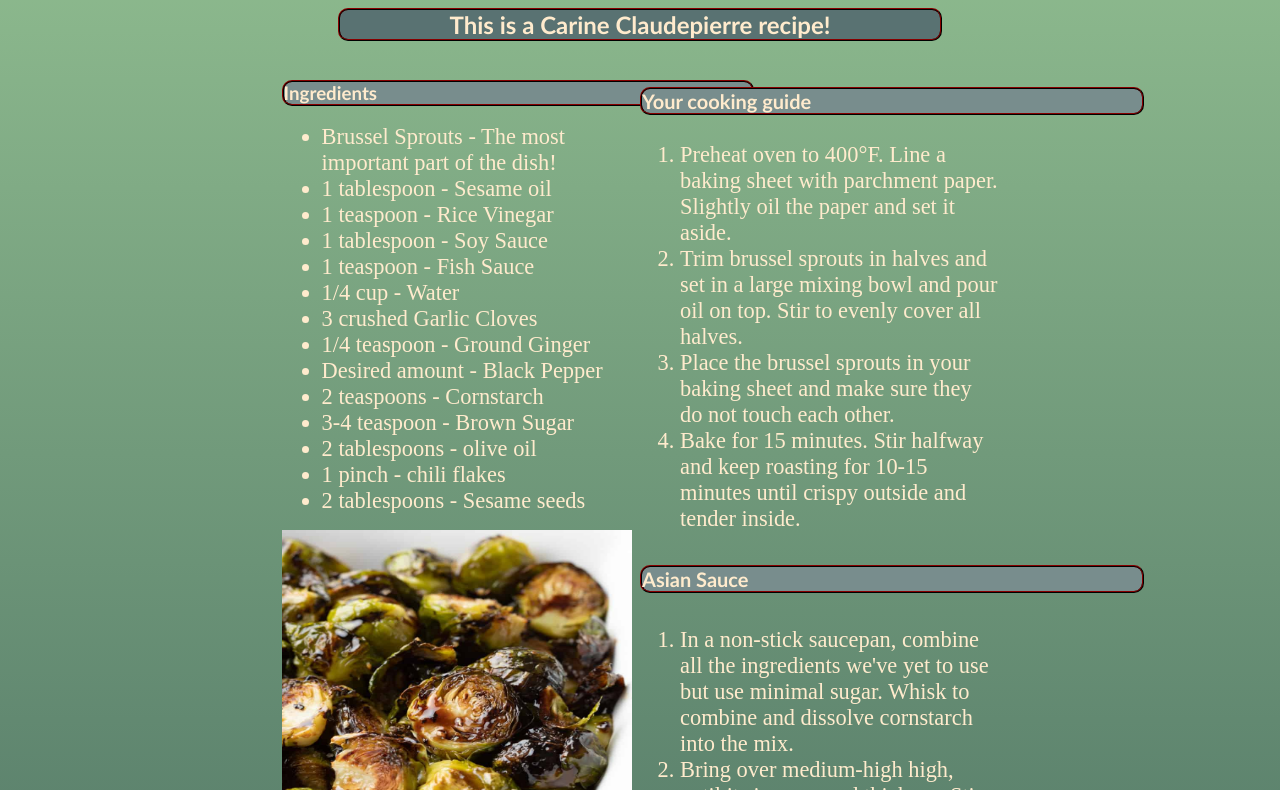
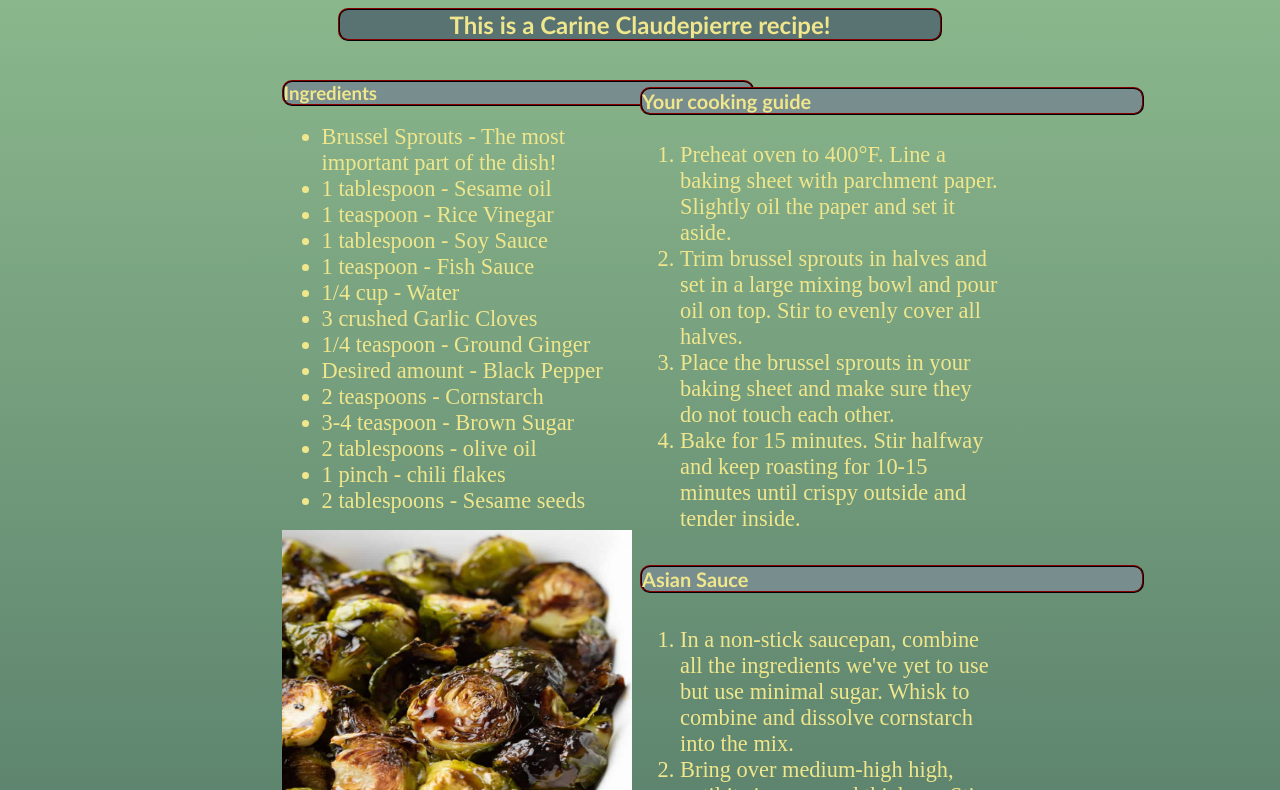
Before and after one commit to BrianMarinara/CSIT121, a plain HTML site: page index.html in a window 1280 px wide. Shown: the part 78-868 px from the top of the page. Drawn offline with Linux system fonts and the light colour scheme.

Commit message:
Add files via upload

```diff
--- a/recipe.css
+++ b/recipe.css
@@ -1,5 +1,5 @@
 body { background-color: #8FBC8F;
-	color: #FFEBCD;
+	color: #F0E68C;
 	font-family: Optima, New Century Schoolbook, American Typewriter;
 		margin-left: auto;
 			margin-right: auto;
```
